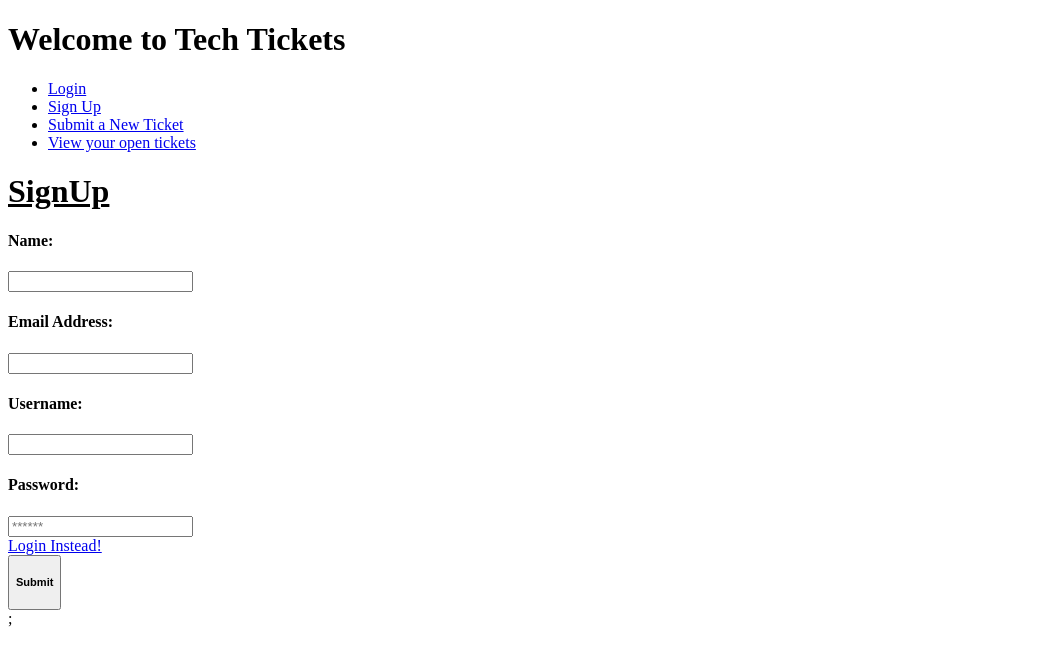
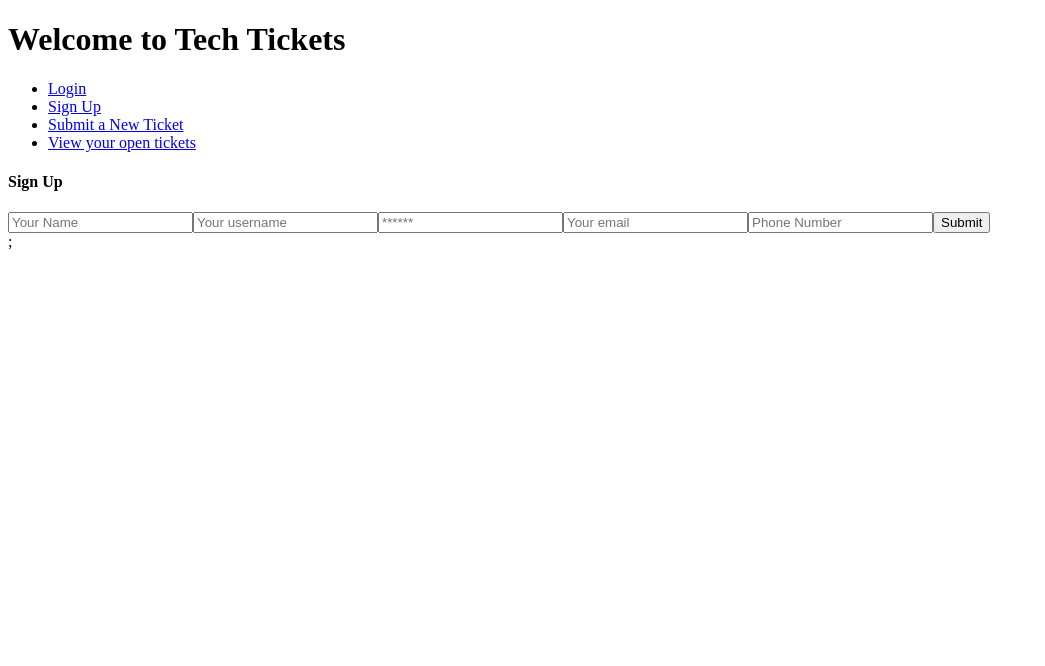
Before and after one commit to NeelCheo/tech_tickets, a React (Create React App) app in the folder client/: page / in a window 1280 px wide. Shown: the top 666 px of the page, without its empty margins (0-1045 px from the left). Built offline with nearby package versions, Linux system fonts and the light colour scheme.

Commit message:
refactored/edited auth, login, signup pages: now working

```diff
--- a/client/src/components/pages/Login.js
+++ b/client/src/components/pages/Login.js
@@ -1,27 +1,13 @@
-import React, { useState } from "react";
-import { useMutation } from "@apollo/client";
-import { Link } from "react-router-dom";
-import { LOGIN } from "../../utils/mutations";
-import Auth from "../../utils/auth";
+import React, { useState } from 'react';
+import { useMutation } from '@apollo/client';
+import { Link } from 'react-router-dom';
+import { LOGIN } from '../../utils/mutations';
+
+import Auth from '../../utils/auth';
 
 function Login(props) {
-  const [formState, setFormState] = useState({ email: "", password: "" });
-  const [login, { error }] = useMutation(LOGIN);
-
-  const handleFormSubmit = async (event) => {
-    event.preventDefault();
-    try {
-      const mutationResponse = await login({
-        variables: { email: formState.email, password: formState.password },
-      });
-      const token = mutationResponse.data.login.token;
-      console.log(token);
-      Auth.login(token);
-      console.log(token);
-    } catch (e) {
-      console.log(e);
-    }
-  };
+	const [formState, setFormState] = useState({ email: '', password: '' });
+	const [login, { error, data }] = useMutation(LOGIN);
 
 	const handleChange = (event) => {
 		const { name, value } = event.target;
@@ -31,65 +17,76 @@ function Login(props) {
 		});
 	};
 
+	//form submission
+	const handleFormSubmit = async (event) => {
+		event.preventDefault();
+		console.log(formState);
+
+		try {
+			const { data } = await login({
+				variables: { ...formState },
+			});
+
+			Auth.login(data.login.token);
+		} catch (e) {
+			console.error(e);
+		}
+
+		// clear form values
+		setFormState({
+			email: '',
+			password: '',
+		});
+	};
+
 	return (
-    <div class="container pt-3 contact">
-      <div class="row justify-content-center ">
-        <div class="col-md-8">
-          <h1 class="text-center">
-            <u>Login</u>
-          </h1>
-        </div>
-      </div>
-      <div class="row justify-content-center align-items-center">
-        <div class="col-lg-12 p-2 px-2">
+		<main className="flex-row justify-center mb-4">
+			<div className="col-12 col-lg-10">
+				<div className="card">
+					<h4 className="card-header bg-dark text-light p-2">Login</h4>
+					<div className="card-body">
+						{data ? (
+							<p>
+								Success! You may now head{' '}
+								<Link to="/">back to the homepage.</Link>
+							</p>
+						) : (
 							<form onSubmit={handleFormSubmit}>
-            <div class="form-group px-5 pb-3">
-              <label for="email" class="mb-2">
-                <h4>Email Address:</h4>
-              </label>
 								<input
+									className="form-input"
+									placeholder="Your email"
+									name="email"
 									type="email"
-                class="form-control "
-                name="email"
-                aria-describedby="emailHelp"
+									value={formState.email}
 									onChange={handleChange}
 								/>
-            </div>
-            <div class="form-group px-5 p-3">
-              <label for="password" class="mb-2">
-                <h4>Password:</h4>
-              </label>
 								<input
+									className="form-input"
+									placeholder="******"
+									name="password"
 									type="password"
-                placeholder="******"
-                class="form-control "
-                name="password"
+									value={formState.password}
 									onChange={handleChange}
 								/>
+								<button
+									className="btn btn-block btn-primary"
+									style={{ cursor: 'pointer' }}
+									type="submit"
+								>
+									Submit
+								</button>
+							</form>
+						)}
+
+						{error && (
+							<div className="my-3 p-3 bg-danger text-white">
+								{error.message}
 							</div>
-
-            {error ? (
-              <h5 class="pt-2 px-5">The provided credentials are incorrect</h5>
-            ) : null}
-
-            <div id="register-link" class="text-right mt-1">
-              <Link to="/signup" class="text-white">
-                SignUp Instead!
-              </Link>
-            </div>
-            <div class="text-center">
-              <button
-                type="submit"
-                class="btn btn-primary m-3 btn-lg"
-                id="contactButton"
-              >
-                <h5>Submit</h5>
-              </button>
-            </div>
-          </form>
+						)}
 					</div>
 				</div>
 			</div>
+		</main>
 	);
 }
 
--- a/client/src/components/pages/Signup.js
+++ b/client/src/components/pages/Signup.js
@@ -1,149 +1,119 @@
-import React, { useState } from "react";
-import { Link } from "react-router-dom";
-import { useMutation } from "@apollo/client";
-import Auth from "../../utils/auth";
-import { ADD_USER } from "../../utils/mutations";
-import { validateEmail } from "../../utils/helpers";
+import React, { useState } from 'react';
+import { Link } from 'react-router-dom';
 
-function Signup(props) {
+import { useMutation } from '@apollo/client';
+import { ADD_USER } from '../../utils/mutations';
+
+import Auth from '../../utils/auth';
+
+const Signup = () => {
 	const [formState, setFormState] = useState({
-    email: "",
-    password: "",
-    name: "",
+		name: '',
+		userName: '',
+		password: '',
+		email: '',
+		phone: '',
 	});
-  const [errMessage, setErrMessage] = useState("");
-  const [addUser, { error }] = useMutation(ADD_USER);
+	const [addUser, { error, data }] = useMutation(ADD_USER);
 
-  const handleInputChange = (e) => {
-    const { name, value } = e.target;
+	const handleChange = (event) => {
+		const { name, value } = event.target;
+
 		setFormState({
 			...formState,
 			[name]: value,
 		});
-    if (name === "email") {
-      !validateEmail(value)
-        ? setErrMessage("Valid Email is required!")
-        : setErrMessage("");
-      return;
-    }
 	};
 
 	const handleFormSubmit = async (event) => {
 		event.preventDefault();
-
-    if (formState.name.trim() === "") {
-      setErrMessage("Name is required!");
-      return;
-    }
-    if (formState.email.trim() === "" || !validateEmail(formState.email)) {
-      setErrMessage("Valid Email is required!");
-      return;
-    }
-    if (formState.userName.trim() === "") {
-      setErrMessage("UserName is required!");
-      return;
-    }
-    if (formState.password.trim().length < 5) {
-      setErrMessage("Password should be atleast 5 characters long!");
-      return;
-    }
+		console.log(formState);
 
 		try {
-      const mutationResponse = await addUser({
-        variables: {
-          email: formState.email,
-          password: formState.password,
-          name: formState.name,
-        },
+			const { data } = await addUser({
+				variables: { ...formState },
 			});
-      const token = mutationResponse.data.addUser.token;
-      Auth.login(token);
+
+			Auth.login(data.addUser.token);
 		} catch (e) {
-      console.log(e);
+			console.error(e);
 		}
 	};
+
 	return (
-    <div class="container pt-3 contact" id="signUp">
-      <div class="row justify-content-center ">
-        <div class="col-md-8">
-          <h1 class="text-center">
-            <u>SignUp</u>
-          </h1>
+		<main className="flex-row justify-center mb-4">
+			<div className="col-12 col-lg-10">
+				<div className="card">
+					<h4 className="card-header bg-dark text-light p-2">Sign Up</h4>
+					<div className="card-body">
+						{data ? (
+							<p>
+								Success! You may now head{' '}
+								<Link to="/login">back to the homepage.</Link>
+							</p>
+						) : (
+							<form onSubmit={handleFormSubmit}>
+								<input
+									className="form-input"
+									placeholder="Your Name"
+									name="name"
+									type="text"
+									value={formState.name}
+									onChange={handleChange}
+								/>
+								<input
+									className="form-input"
+									placeholder="Your username"
+									name="userName"
+									type="text"
+									value={formState.userName}
+									onChange={handleChange}
+								/>
+								<input
+									className="form-input"
+									placeholder="******"
+									name="password"
+									type="password"
+									value={formState.password}
+									onChange={handleChange}
+								/>
+								<input
+									className="form-input"
+									placeholder="Your email"
+									name="email"
+									type="email"
+									value={formState.email}
+									onChange={handleChange}
+								/>
+								<input
+									className="form-input"
+									placeholder="Phone Number"
+									name="phone"
+									type="text"
+									value={formState.phone}
+									onChange={handleChange}
+								/>
+
+								<button
+									className="btn btn-block btn-primary"
+									style={{ cursor: 'pointer' }}
+									type="submit"
+								>
+									Submit
+								</button>
+							</form>
+						)}
+
+						{error && (
+							<div className="my-3 p-3 bg-danger text-white">
+								{error.message}
 							</div>
-      </div>
-      <div class="row justify-content-center align-items-center">
-        <div class="col-lg-12 p-2 px-2">
-          <form onSubmit={handleFormSubmit}>
-            <div class="form-group px-5 p-3">
-              <label for="name" class="mb-2">
-                <h4>Name:</h4>
-              </label>
-              <input
-                type="text"
-                class="form-control "
-                name="name"
-                aria-describedby="nameHelp"
-                onChange={handleInputChange}
-              />
-            </div>
-
-            <div class="form-group px-5 pb-3">
-              <label for="email" class="mb-2">
-                <h4>Email Address:</h4>
-              </label>
-              <input
-                type="email"
-                class="form-control "
-                name="email"
-                aria-describedby="emailHelp"
-                onChange={handleInputChange}
-              />
-            </div>
-
-            <div class="form-group px-5 p-3">
-              <label for="userName" class="mb-2">
-                <h4>Username:</h4>
-              </label>
-              <input
-                type="text"
-                class="form-control "
-                name="userName"
-                onChange={handleInputChange}
-              />
-            </div>
-
-            <div class="form-group px-5 p-3">
-              <label for="password" class="mb-2">
-                <h4>Password:</h4>
-              </label>
-              <input
-                type="password"
-                placeholder="******"
-                class="form-control "
-                name="password"
-                onChange={handleInputChange}
-              />
-            </div>
-
-            <div id="register-link" class="text-right mt-1">
-              <Link to="/Login" class="text-white">
-                Login Instead!
-              </Link>
-            </div>
-            <div class="text-center">
-              <button
-                type="submit"
-                class="btn btn-primary m-3 btn-lg"
-                id="contactButton"
-              >
-                <h5>Submit</h5>
-              </button>
-            </div>
-          </form>
+						)}
 					</div>
 				</div>
 			</div>
+		</main>
 	);
-}
+};
 
 export default Signup;
--- a/client/src/utils/mutations.js
+++ b/client/src/utils/mutations.js
@@ -6,6 +6,7 @@ export const LOGIN = gql`
 			token
 			user {
 				_id
+				userName
 			}
 		}
 	}
@@ -36,11 +37,23 @@ export const ADD_USER = gql`
 `;
 
 export const ADD_TICKET = gql`
-mutation Mutation($title: String!, $userName: String!, $devices: String!, $issues: String!, $adminId: String, $status: String) {
-	addTicket(title: $title, userName: $userName, devices: $devices, issues: $issues, adminId: $adminId, status: $status) {
-	  userName
+	mutation Mutation(
+		$title: String!
+		$userName: String!
+		$devices: String!
+		$issues: String!
+		$adminId: String
+		$status: String
+	) {
+		addTicket(
+			title: $title
+			userName: $userName
+			devices: $devices
+			issues: $issues
+			adminId: $adminId
+			status: $status
+		) {
+			userName
+		}
 	}
-  }
-      `
-
-    ;
+`;
```
Also changed, not shown: client/src/components/PortfolioContainer.js (+18 -17 lines), client/src/utils/auth.js (+5 -4 lines), 2 other files (tests, documents, lock files or other folders). Lines whose indentation alone changed are shown as unchanged.
